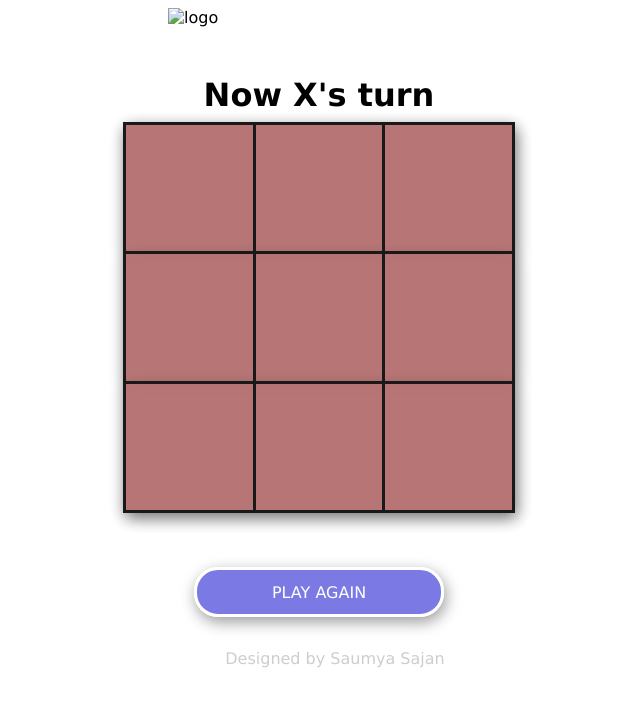
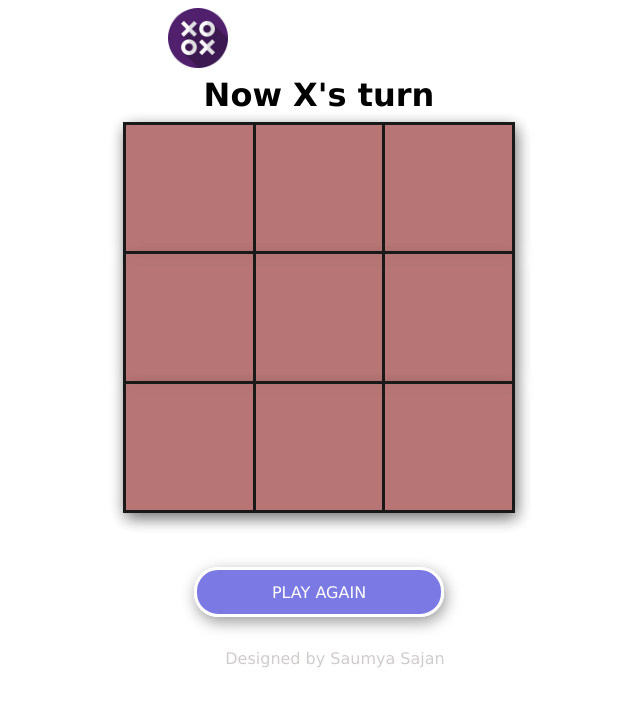
Before and after one commit to Saajan69/Tic-Tac-Toe, a plain HTML site: page index.html in a window 1280 px wide. Shown: the top 706 px of the page, without its empty margins (321-961 px from the left). Drawn offline with Linux system fonts and the light colour scheme.

Commit message:
Update index.html

```diff
--- a/index.html
+++ b/index.html
@@ -14,7 +14,7 @@
     <div>
     <main>
       <header>
-        <img src="images/logo.png" alt="logo" class="logo">
+        <img src="logo.png" alt="logo" class="logo">
         <h2 class="tic-tac">Tic Tac Toe</h2>
       </header>
 
```
